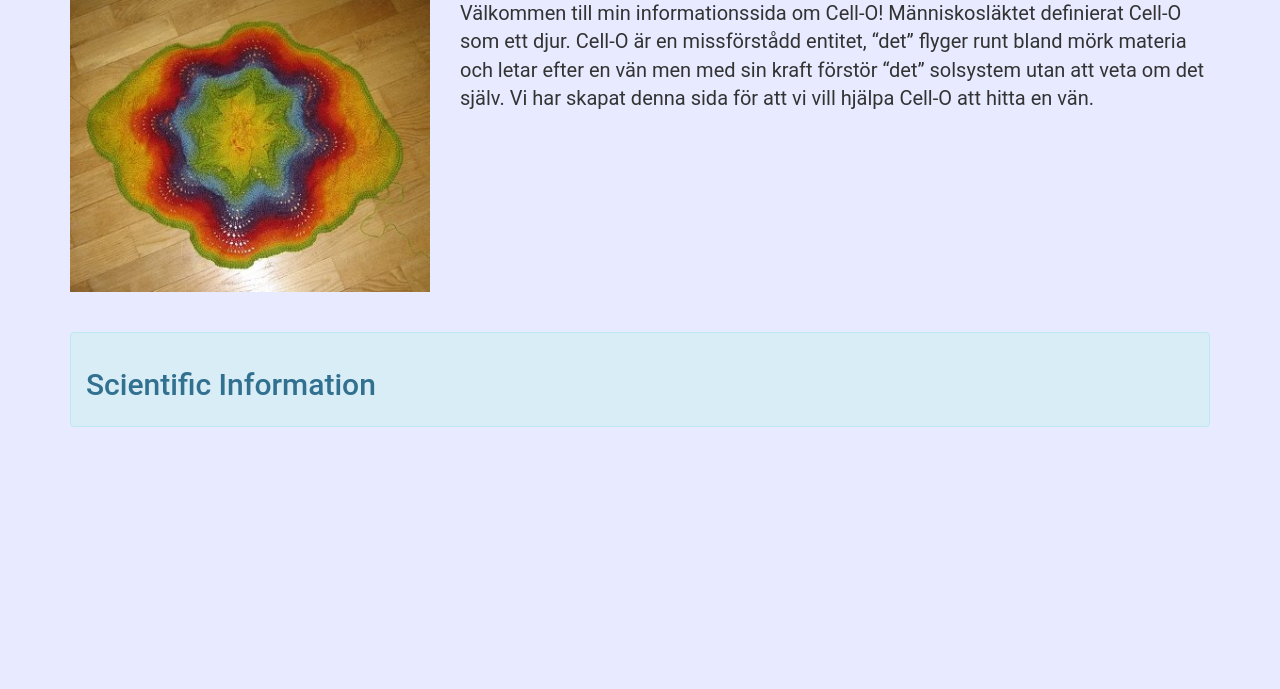
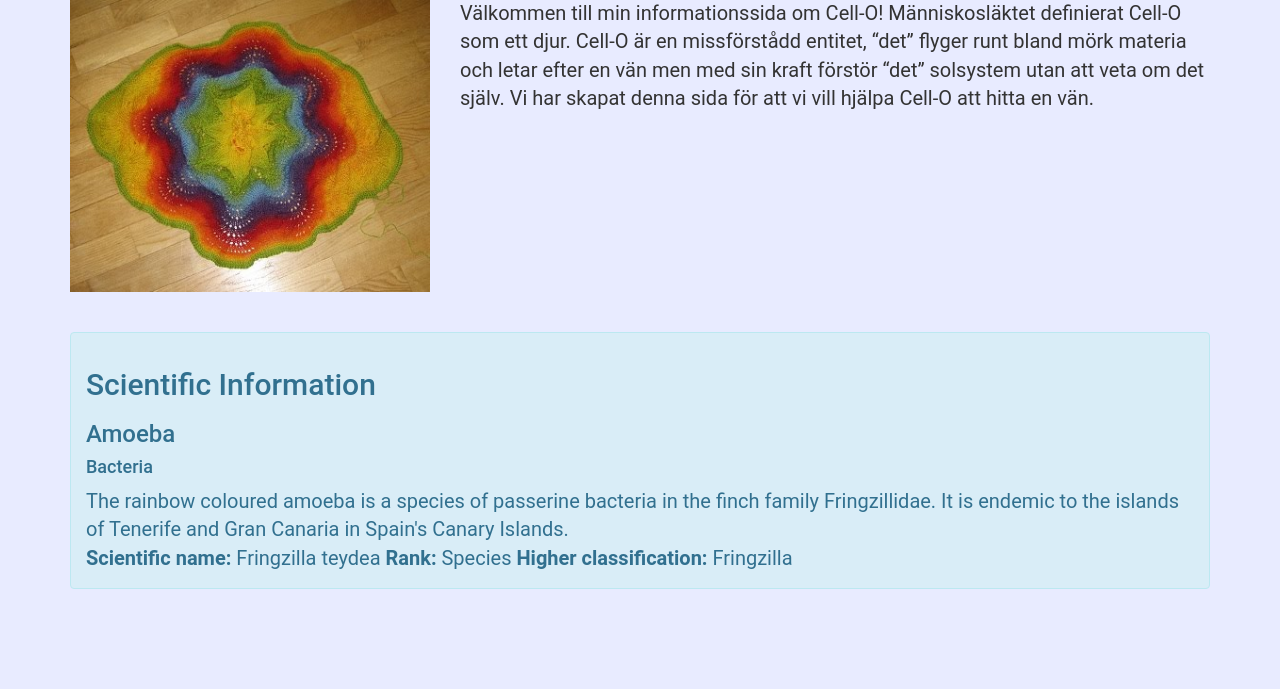
Before and after one commit to AleksandarFaraj/scrum_cello-o, a PHP site: page / in a window 1280 px wide. Shown: the part 183-872 px from the top of the page. Before the commit the page ends 610 px from the top, so only its background shows below. Run offline with PHP 8.4, Linux system fonts and the light colour scheme.

Commit message:
update scientific information

```diff
--- a/index.php
+++ b/index.php
@@ -20,6 +20,13 @@
 			<div class="col-lg-12">
 				<div class="alert alert-info">
 					<h2>Scientific Information</h2>
+<h3>Amoeba</h3>
+<h4>Bacteria</h4>
+<p>The rainbow coloured amoeba is a species of passerine bacteria in the finch family Fringzillidae. It is endemic to the islands of Tenerife and Gran Canaria in Spain's Canary Islands.</p>
+<b>Scientific name:</b> Fringzilla teydea
+<b>Rank:</b> Species
+<b>Higher classification:</b> Fringzilla
+
 				</div>
 			</div>
 
```
Also changed, not shown: assets/css/style.css (line endings or trailing spaces).
